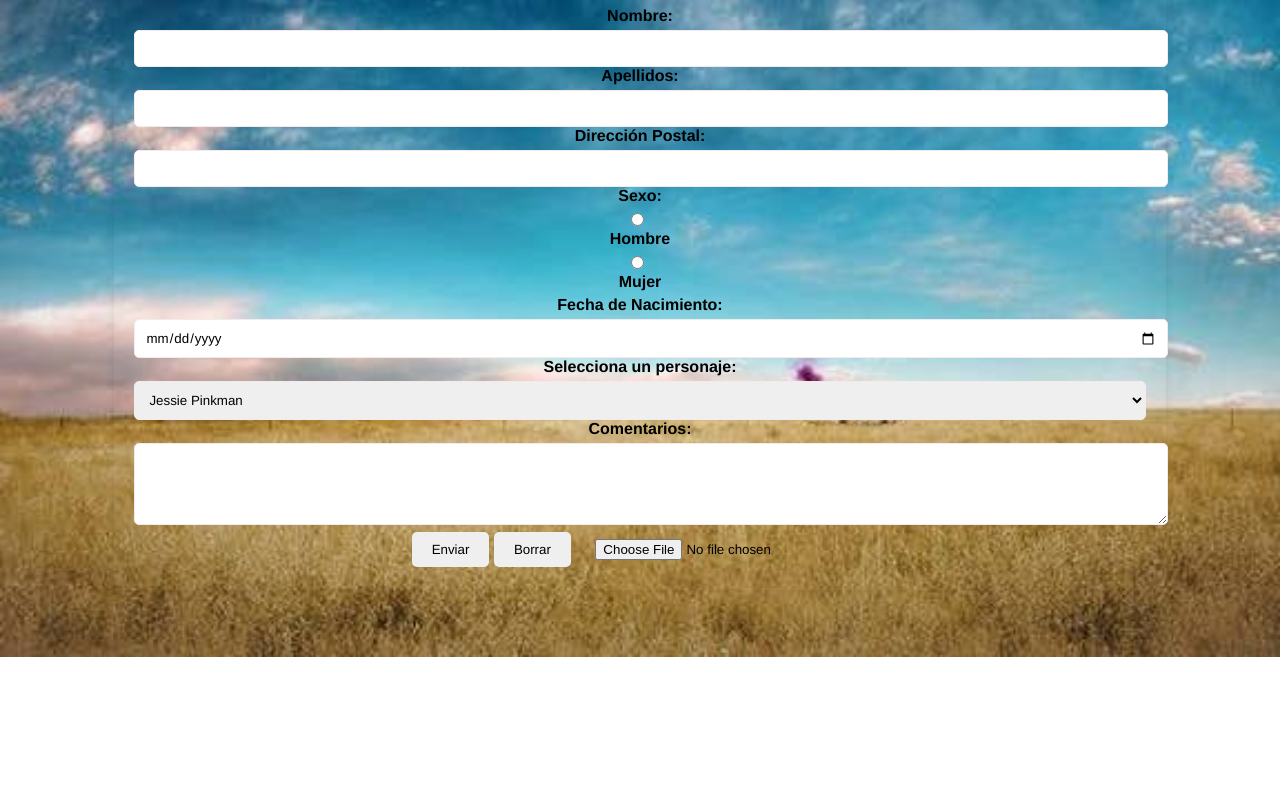
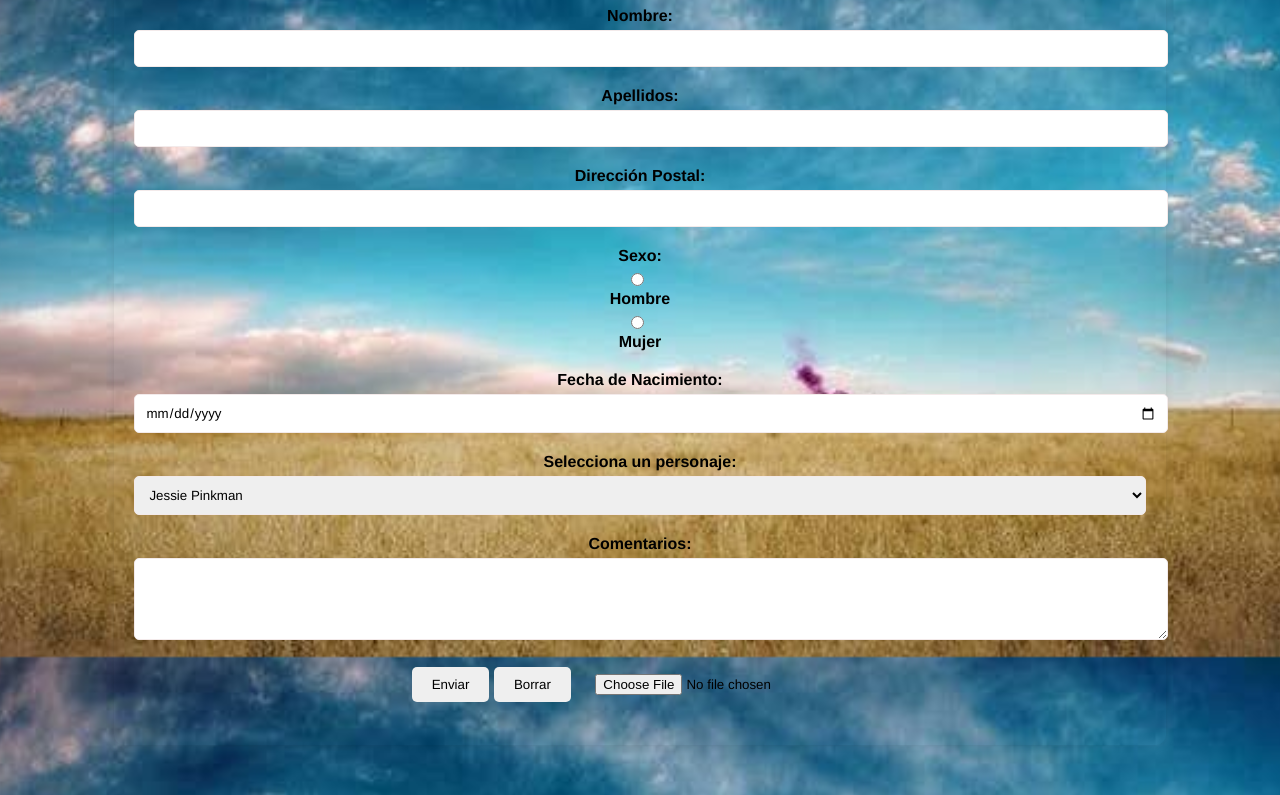
Before and after one commit to VictorHPonce/ActividadWebCorporativaHTMLyCSS, a plain HTML site: page formulario.html in a window 1280 px wide. Shown: the part 143-938 px from the top of the page. Before the commit the page ends 800 px from the top, so only its background shows below. Drawn offline with Linux system fonts and the light colour scheme.

Commit message:
Version_1.2

```diff
--- a/formulario.html
+++ b/formulario.html
@@ -10,31 +10,31 @@
 <body class="fondo">
     <div class="container">
         <h1>Breaking Bad - Que comience el juego!</h1>
-        <form action="mailto:raul.rodriguez@proeducaglobal.com" method="post" enctype="text/plain">
-            <div class="form-group">
+        <form action="mailto:raul.rodriguez@proeducaglobal.com">
+            <div class="separacion">
                 <label for="nombre">Nombre:</label>
                 <input type="text" id="nombre" name="nombre" required>
             </div>
-            <div class="form-group">
+            <div class="separacion">
                 <label for="apellidos">Apellidos:</label>
                 <input type="text" id="apellidos" name="apellidos" required>
             </div>
-            <div class="form-group">
+            <div class="separacion">
                 <label for="direccion">Dirección Postal:</label>
                 <input type="text" id="direccion" name="direccion">
             </div>
-            <div class="form-group">
+            <div class="separacion">
                 <label for="sexo">Sexo:</label>
                 <input type="radio" id="hombre" name="sexo" value="hombre">
                 <label for="hombre">Hombre</label>
                 <input type="radio" id="mujer" name="sexo" value="mujer">
                 <label for="mujer">Mujer</label>
             </div>
-            <div class="form-group">
+            <div class="separacion">
                 <label for="fecha_nacimiento">Fecha de Nacimiento:</label>
                 <input type="date" id="fecha_nacimiento" name="fecha_nacimiento">
             </div>
-            <div class="form-group">
+            <div class="separacion">
                 <label for="personaje">Selecciona un personaje:</label>
                 <select id="personaje" name="personaje">
                     <option value="Jessie Pinkman">Jessie Pinkman</option>
@@ -45,11 +45,11 @@
                     <option value="Otros personajes">Otros personajes</option>
                 </select>
             </div>
-            <div class="form-group">
+            <div class="separacion">
                 <label for="comentarios">Comentarios:</label>
                 <textarea id="comentarios" name="comentarios" rows="4"></textarea>
             </div>
-            <div class="form-group">
+            <div class="separacion">
                 <input type="submit" value="Enviar">
                 <input type="reset" value="Borrar">
                 <input type="file" name="adjuntar_archivos">
```
Also changed, not shown: index.html (+2 -2 lines).
